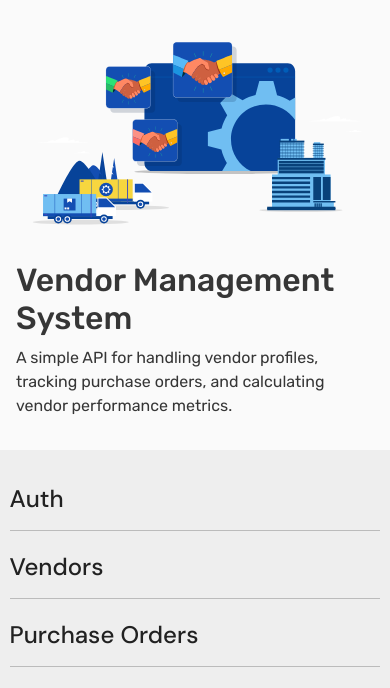
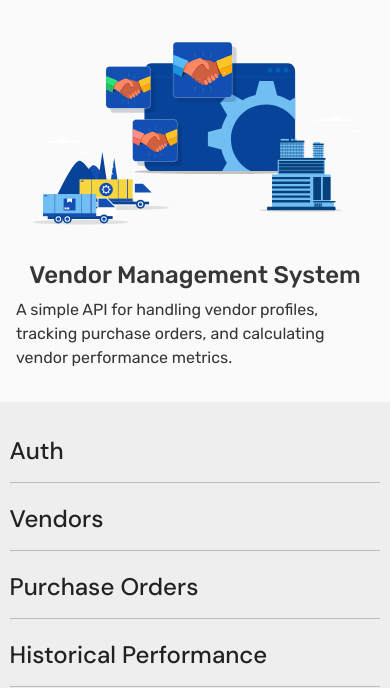
Before and after one commit to Sunasmohd/Vendor-Management-System, a Django app: page / in a window 390 px wide. Shown: the top 688 px of the page. Run offline with Django 4.2, Linux system fonts and the light colour scheme.

Commit message:
Modified Top Container in styles.css.

```diff
--- a/core/static/core/css/styles.css
+++ b/core/static/core/css/styles.css
@@ -11,7 +11,7 @@
 .top-container{
   display: flex;
   background-color: rgb(250, 250, 250);
-  min-height: 50vh;
+  min-height: 30vh;
   padding: 1rem;
   overflow: hidden;
 }
@@ -66,6 +66,7 @@
   word-wrap: break-word;
 }
 
+
 @media screen and (max-width:950px) {
   .top-container{
     flex-direction: column;
@@ -79,3 +80,10 @@
     font-size: 2rem;
   }
 }
+
+
+@media screen and (max-width:500px) {
+  .main-title-container h1{
+    font-size: 1.5rem;
+  }
+}
```
